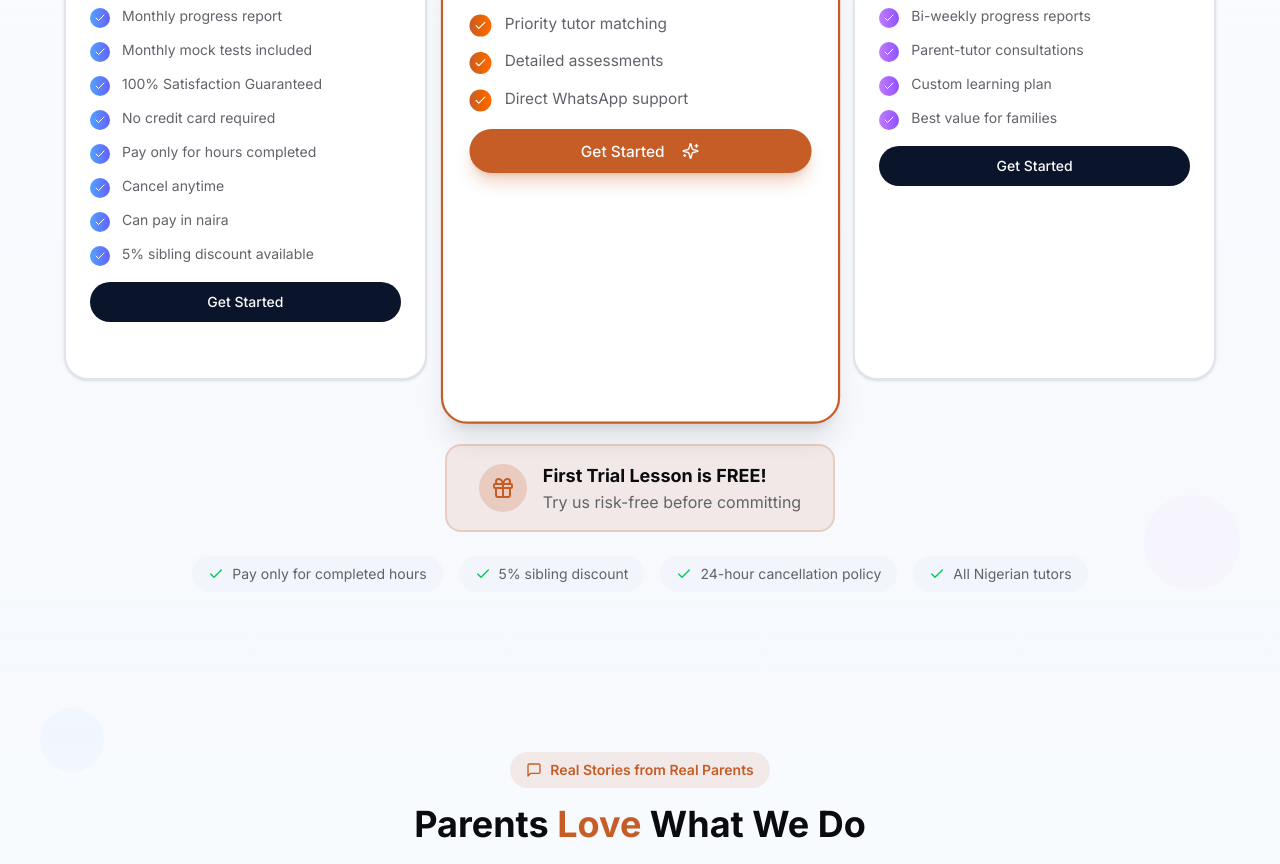
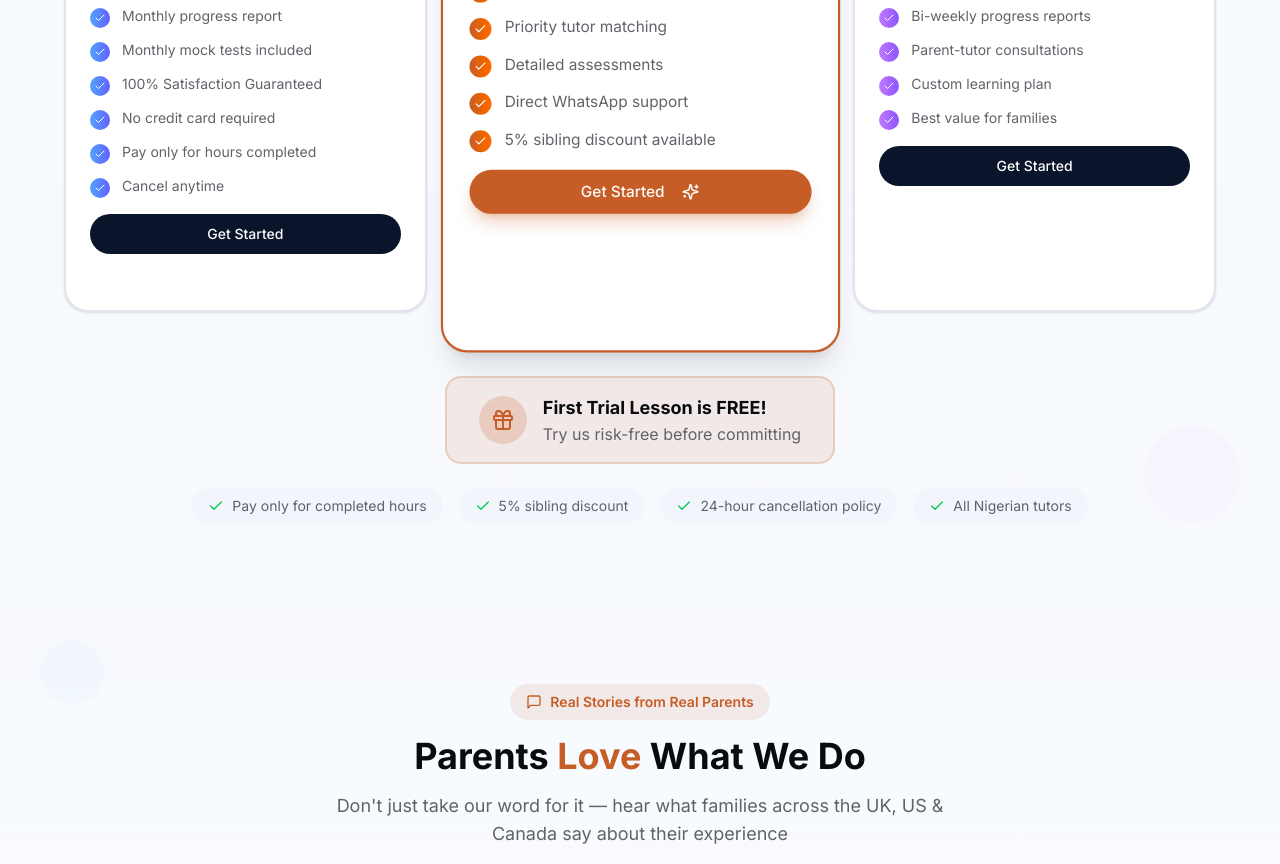
Before and after one commit to olusolaDav/d-lighter-tutor-rebuild, a Next.js app: page / in a window 1280 px wide. Shown: the part 5580-6444 px from the top of the page. Built offline with nearby package versions, Linux system fonts and the light colour scheme.

Commit message:
adjust pricing card content

```diff
--- a/components/pricing-section.tsx
+++ b/components/pricing-section.tsx
@@ -54,8 +54,6 @@ export function PricingSection() {
         "No credit card required",
         "Pay only for hours completed",
         "Cancel anytime",
-        "Can pay in naira",
-        "5% sibling discount available",
 
 
       ],
@@ -75,6 +73,7 @@ export function PricingSection() {
         "Priority tutor matching",
         "Detailed assessments",
         "Direct WhatsApp support",
+          "5% sibling discount available",
       ],
       popular: true,
     },
```
